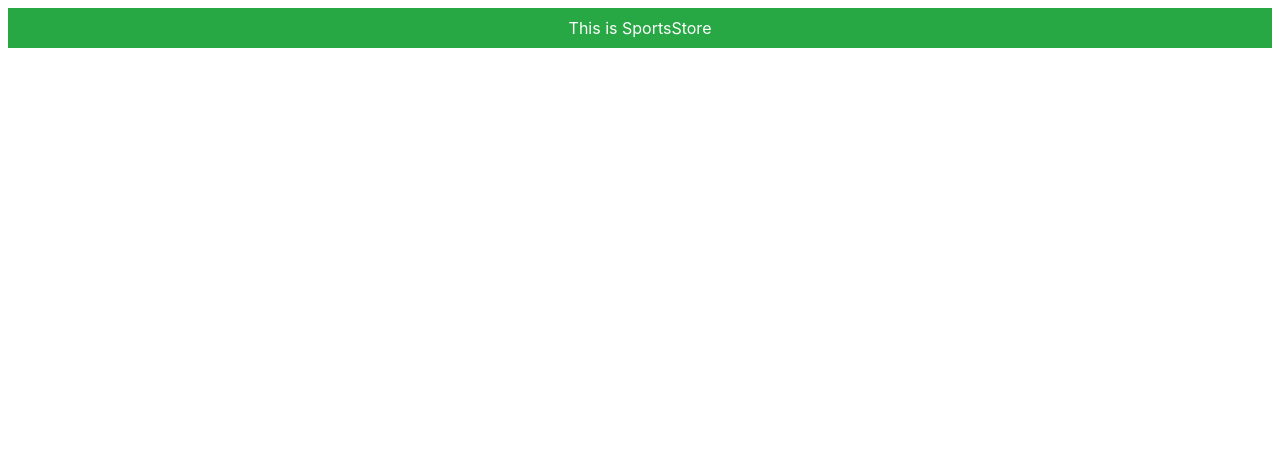
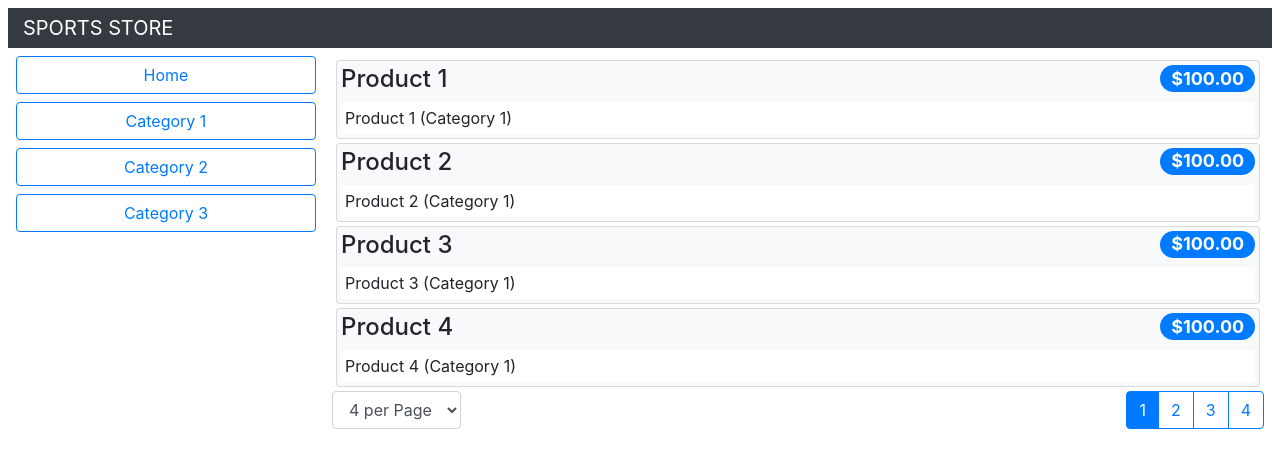
Before and after one commit to jrstrayhorn/ng-review-ss, an Angular app: page / in a window 1280 px wide. Shown: the top 468 px of the page. Built offline with nearby package versions, Linux system fonts and the light colour scheme.

Commit message:
add features, before using custom directive

```diff
--- a/src/app/app.component.ts
+++ b/src/app/app.component.ts
@@ -2,8 +2,6 @@
 
 @Component({
   selector: "app",
-  template: `
-    <div class="bg-success p-2 text-center text-white">This is SportsStore</div>
-  `
+  template: "<store></store>"
 })
 export class AppComponent {}
--- /dev/null
+++ b/src/app/model/product.repository.ts
@@ -0,0 +1,33 @@
+import { Injectable, Inject } from "@angular/core";
+import { Product } from "./product.model";
+import { StaticDataSource } from "./static.datasource";
+
+@Injectable()
+export class ProductRepository {
+  private products: Product[] = [];
+  private categories: string[] = [];
+
+  constructor(private dataSource: StaticDataSource) {
+    this.dataSource.getProducts().subscribe(data => {
+      this.products = data;
+      this.categories = data
+        .map(p => p.category)
+        .filter((c, index, array) => array.indexOf(c) == index)
+        .sort();
+    });
+  }
+
+  getProducts(category: string = null): Product[] {
+    return this.products.filter(
+      p => category == null || category == p.category
+    );
+  }
+
+  getProduct(id: number): Product {
+    return this.products.find(p => p.id == id);
+  }
+
+  getCategories(): string[] {
+    return this.categories;
+  }
+}
--- /dev/null
+++ b/src/app/store/counter.directive.ts
@@ -0,0 +1,34 @@
+import {
+  Directive,
+  ViewContainerRef,
+  Input,
+  SimpleChanges,
+  TemplateRef
+} from "@angular/core";
+
+@Directive({
+  selector: "[counterOf]"
+})
+export class CounterDirective {
+  constructor(
+    private container: ViewContainerRef,
+    private template: TemplateRef<Object>
+  ) {}
+
+  @Input("counterOf")
+  counter: number;
+
+  ngOnChanges(changes: SimpleChanges) {
+    this.container.clear();
+    for (let i = 0; i < this.counter; i++) {
+      this.container.createEmbeddedView(
+        this.template,
+        new CounterDirectiveContext(i + 1)
+      );
+    }
+  }
+}
+
+class CounterDirectiveContext {
+  constructor(public $implicit: any) {}
+}
--- /dev/null
+++ b/src/app/store/store.component.html
@@ -0,0 +1,58 @@
+<div class="container-fluid">
+  <div class="row">
+    <div class="col bg-dark text-white">
+      <a class="navbar-brand">SPORTS STORE</a>
+    </div>
+  </div>
+  <div class="row">
+    <div class="col-3 p-2">
+      <button
+        class="btn btn-block btn-outline-primary"
+        (click)="changeCategory()"
+      >
+        Home
+      </button>
+      <button
+        *ngFor="let cat of categories"
+        class="btn btn-outline-primary btn-block"
+        [class.active]="cat == selectedCategory"
+        (click)="changeCategory(cat)"
+      >
+        {{ cat }}
+      </button>
+    </div>
+    <div class="col-9 p-2">
+      <div *ngFor="let product of products" class="card m-1 p-1 bg-light">
+        <h4>
+          {{ product.name }}
+          <span class="badge badge-pill badge-primary float-right">
+            {{ product.price | currency: "USD":"symbol":"2.2-2" }}
+          </span>
+        </h4>
+        <div class="card-text bg-white p-1">{{ product.description }}</div>
+      </div>
+      <div class="form-inline float-left mr-1">
+        <select
+          class="form-control"
+          [value]="productsPerPage"
+          (change)="changePageSize($event.target.value)"
+        >
+          <option value="3">3 per Page</option>
+          <option value="4">4 per Page</option>
+          <option value="6">6 per Page</option>
+          <option value="8">8 per Page</option>
+        </select>
+      </div>
+      <div class="btn-group float-right">
+        <button
+          *ngFor="let page of pageNumbers"
+          (click)="changePage(page)"
+          class="btn btn-outline-primary"
+          [class.active]="page == selectedPage"
+        >
+          {{ page }}
+        </button>
+      </div>
+    </div>
+  </div>
+</div>
--- /dev/null
+++ b/src/app/store/store.component.ts
@@ -0,0 +1,50 @@
+import { Component } from "@angular/core";
+import { Product } from "../model/product.model";
+import { ProductRepository } from "../model/product.repository";
+
+@Component({
+  selector: "store",
+  templateUrl: "store.component.html"
+})
+export class StoreComponent {
+  public selectedCategory = null;
+  public productsPerPage = 4;
+  public selectedPage = 1;
+
+  constructor(private repository: ProductRepository) {}
+
+  get products(): Product[] {
+    let pageIndex = (this.selectedPage - 1) * this.productsPerPage;
+    return this.repository
+      .getProducts(this.selectedCategory)
+      .slice(pageIndex, pageIndex + this.productsPerPage);
+  }
+
+  get categories(): string[] {
+    return this.repository.getCategories();
+  }
+
+  changeCategory(newCategory?: string) {
+    this.selectedCategory = newCategory;
+  }
+
+  changePage(newPage: number) {
+    this.selectedPage = newPage;
+  }
+
+  changePageSize(newSize: number) {
+    this.productsPerPage = Number(newSize);
+    this.changePage(1);
+  }
+
+  get pageNumbers(): number[] {
+    return Array(
+      Math.ceil(
+        this.repository.getProducts(this.selectedCategory).length /
+          this.productsPerPage
+      )
+    )
+      .fill(0)
+      .map((x, i) => i + 1);
+  }
+}
```
Also changed, not shown: src/app/app.module.ts (+8 -12 lines), src/app/model/model.module.ts (added, +8 -0 lines), src/app/store/store.module.ts (added, +13 -0 lines).
